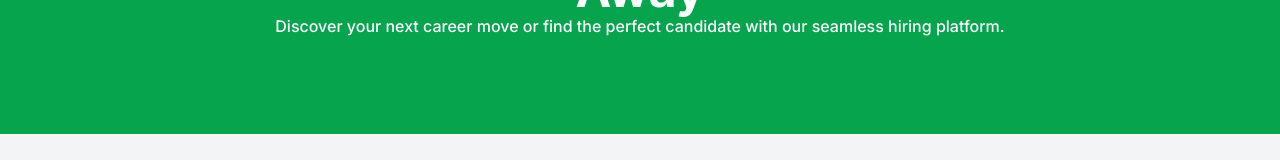
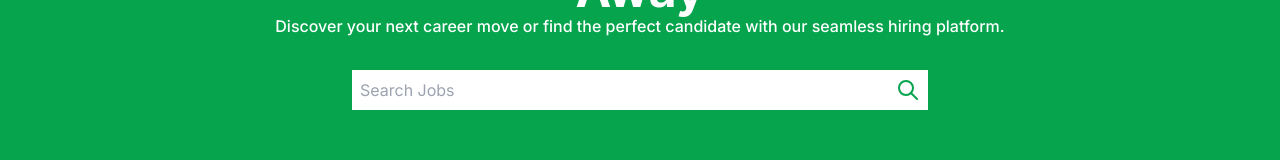
Before and after one commit to Agrimzz/jobportal, a Next.js app: page / in a window 1280 px wide. Shown: the part 250-410 px from the top of the page. Built offline with nearby package versions, Linux system fonts and the light colour scheme; no server answers; the database is empty.

Commit message:
job search

```diff
--- a/app/(root)/page.tsx
+++ b/app/(root)/page.tsx
@@ -3,18 +3,30 @@ import React, { useEffect, useState } from "react"
 import JobCard from "@/components/JobCard"
 import axios from "axios"
 import { IJob } from "@/lib/database/models/job.modal"
-import { IconArrowLeft, IconArrowRight, IconLoader2 } from "@tabler/icons-react"
+import {
+  IconArrowLeft,
+  IconArrowRight,
+  IconLoader2,
+  IconSearch,
+} from "@tabler/icons-react"
+import { useSearchParams, useRouter } from "next/navigation"
 
 const Home = () => {
+  const searchParams = useSearchParams()
+  const router = useRouter()
+
   const [jobs, setJobs] = useState<IJob[]>([])
   const [page, setPage] = useState(1)
   const [isLoading, setIsLoading] = useState(false)
   const [hasMore, setHasMore] = useState(true)
+  const [searchQuery, setSearchQuery] = useState(searchParams.get("q") || "")
 
-  const fetchJobs = async (currentPage: number) => {
+  const fetchJobs = async (currentPage: number, query: string = "") => {
     setIsLoading(true)
     try {
-      const response = await axios.get(`/api/job?limit=6&page=${currentPage}`)
+      const response = await axios.get(
+        `/api/job?limit=6&page=${currentPage}&q=${query}`
+      )
       const { data, nextPage } = response.data
       setJobs(data)
       setHasMore(!!nextPage)
@@ -25,20 +37,23 @@ const Home = () => {
     }
   }
 
+  const handleSearchSubmit = (e: React.FormEvent<HTMLFormElement>) => {
+    e.preventDefault()
+    setPage(1)
+    fetchJobs(1, searchQuery)
+    router.push(`/?q=${searchQuery}`)
+  }
+
   useEffect(() => {
-    fetchJobs(page)
+    fetchJobs(page, searchQuery)
   }, [page])
 
   const goToNextPage = () => {
-    setJobs([])
     if (hasMore) setPage((prevPage) => prevPage + 1)
   }
 
   const goToPreviousPage = () => {
-    if (page > 1) {
-      setJobs([])
-      setPage((prevPage) => prevPage - 1)
-    }
+    if (page > 1) setPage((prevPage) => prevPage - 1)
   }
 
   return (
@@ -52,12 +67,36 @@ const Home = () => {
             Discover your next career move or find the perfect candidate with
             our seamless hiring platform.
           </p>
+          <form
+            onSubmit={handleSearchSubmit}
+            className="flex mt-8 justify-between items-center max-w-xl mx-auto bg-white"
+          >
+            <input
+              type="text"
+              name="search"
+              placeholder="Search Jobs"
+              value={searchQuery}
+              onChange={(e) => setSearchQuery(e.target.value)}
+              className="p-2  text-black w-full outline-none"
+            />
+
+            <button type="submit" className="bg-white text-primary p-2 ">
+              <IconSearch />
+            </button>
+          </form>
         </div>
       </section>
 
       <section className="bg-gray-100 w-full py-16">
         <div className="max-w-7xl mx-auto px-4">
           <h2 className="text-3xl font-bold">Browse Jobs</h2>
+          {searchParams && searchParams.get("q") && (
+            <p className="text-base text-gray-500">
+              Showing results for {"'"}
+              <span className="text-primary">{searchParams.get("q")}</span>
+              {"'"}
+            </p>
+          )}
           {jobs.length === 0 && !isLoading ? (
             <div className="w-full flex justify-center items-center h-[40vh]">
               <p className="text-xl font-bold">
--- a/app/api/job/route.ts
+++ b/app/api/job/route.ts
@@ -6,19 +6,22 @@ export const GET = async (req: Request) => {
   const { searchParams } = new URL(req.url)
   const limit = parseInt(searchParams.get("limit") || "6")
   const page = parseInt(searchParams.get("page") || "1")
+  const q = searchParams.get("q")
 
   try {
     await connectToDatabase()
 
     const skip = (page - 1) * limit
     await User.init()
-    const jobs = await Job.find()
+    const searchFilter = q ? { title: { $regex: q, $options: "i" } } : {}
+
+    const jobs = await Job.find(searchFilter)
       .populate("recruiter")
       .skip(skip)
       .limit(limit)
       .sort({ createdAt: -1 })
 
-    const totalJobs = await Job.countDocuments()
+    const totalJobs = await Job.countDocuments(searchFilter)
     const hasNextPage = skip + jobs.length < totalJobs
 
     return new Response(
```
